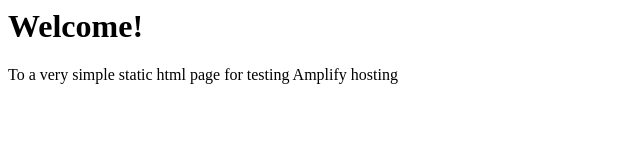
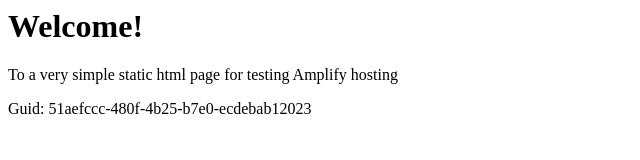
Before and after one commit to aws-aemilia-fra/Github-PR-Commit-Integration-Test-DoNotTouch-GitHubAutoBuildCanaryTest-v1-preprod-eu-central-1, a website: page src/index.html in a window 1280 px wide. Shown: the whole page, without its empty margins (0-640 px from the left). Drawn offline with Linux system fonts and the light colour scheme.

Commit message:
commit from integ tests

```diff
--- a/src/index.html
+++ b/src/index.html
@@ -1,3 +1,5 @@
+
+
 <html lang="en">
 
 <head>
@@ -10,6 +12,6 @@
 <body>
     <h1>Welcome!</h1>
     <p>To a very simple static html page for testing Amplify hosting</p>
-</body>
+    <p>Guid: 51aefccc-480f-4b25-b7e0-ecdebab12023</p></body>
 
 </html>
```
